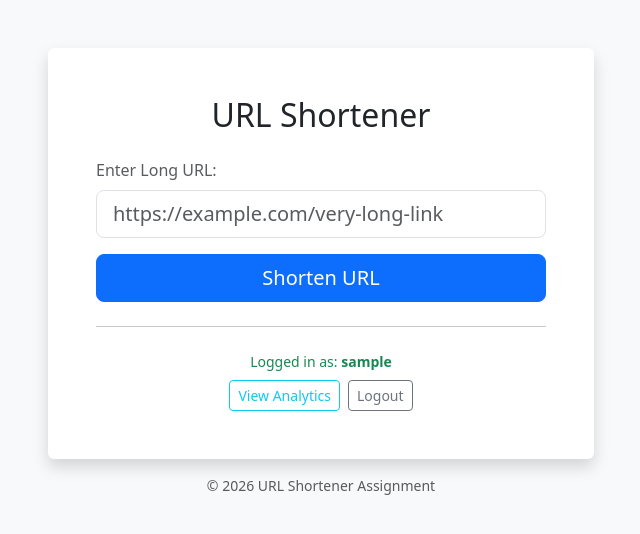
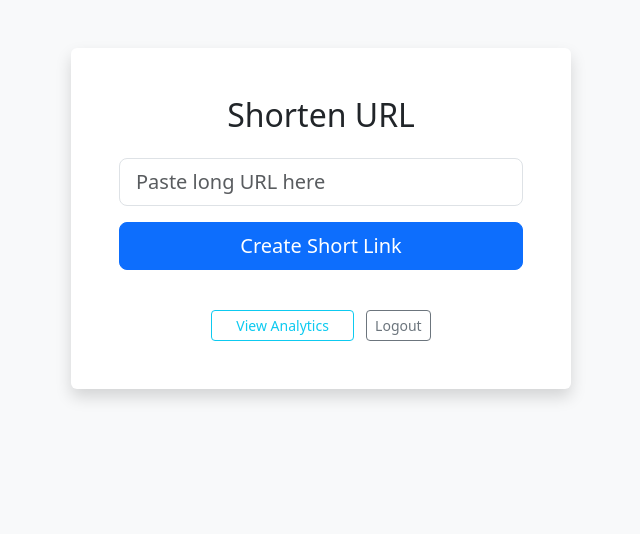
Before and after one commit to zak-liu/url-shortener, a Django app: page / in a window 1280 px wide. Shown: the top 534 px of the page, without its empty margins (319-959 px from the left). Run offline with Django 5.2, Linux system fonts and the light colour scheme; the visitor is signed in with stand-in values (Sample User, id 1).

Commit message:
Fix CSRF and URL naming issues, implement click analytics, and update UI labels

```diff
--- a/shortener/models.py
+++ b/shortener/models.py
@@ -1,7 +1,3 @@
-# shortener/models.py
-from django.db import models
-from django.contrib.auth.models import User
-# shortener/models.py
 from django.db import models
 from django.contrib.auth.models import User
 
--- a/shortener/templates/shortener/index.html
+++ b/shortener/templates/shortener/index.html
@@ -2,62 +2,56 @@
 <html lang="en">
 <head>
     <meta charset="UTF-8">
-    <meta name="viewport" content="width=device-width, initial-scale=1.0">
     <title>URL Shortener Pro</title>
     <link href="https://cdn.jsdelivr.net/npm/bootstrap@5.3.0/dist/css/bootstrap.min.css" rel="stylesheet">
+    <style>
+        /* Smooth transition for the Open button */
+        .open-btn:hover { background-color: #198754 !important; color: white !important; }
+    </style>
 </head>
 <body class="bg-light">
     <div class="container mt-5">
-        <div class="row justify-content-center">
-            <div class="col-md-6">
-                <div class="card shadow border-0">
+        <div class="card shadow border-0 mx-auto" style="max-width: 500px;">
             <div class="card-body p-5">
-                        <h2 class="card-title text-center mb-4">URL Shortener</h2>
+                <h2 class="text-center mb-4">Shorten URL</h2>
 
                 {% if user.is_authenticated %}
-                            <form method="POST">
-                                {% csrf_token %}
-                                <div class="mb-3">
-                                    <label for="original_url" class="form-label text-muted">Enter Long URL:</label>
-                                    <input type="url" name="original_url" class="form-control form-control-lg" id="original_url" placeholder="https://example.com/very-long-link" required>
+                    <form method="POST" action="{% url 'create_url' %}">
+                        {% csrf_token %} <div class="mb-3">
+                            <input type="url" name="original_url" class="form-control form-control-lg" placeholder="Paste long URL here" required>
                         </div>
-                                <button type="submit" class="btn btn-primary w-100 btn-lg">Shorten URL</button>
+                        <button type="submit" class="btn btn-primary w-100 btn-lg mb-3">Create Short Link</button>
                     </form>
 
                     {% if short_url %}
                         <div class="alert alert-success mt-4">
-                                    <p class="mb-2"><strong>Success! Your link is ready:</strong></p>
+                            <p class="mb-2"><strong>Ready!</strong></p>
                             <div class="input-group">
-                                        <input type="text" class="form-control" value="{{ short_url }}" id="shortUrlText" readonly>
-                                        <a href="{{ short_url }}" target="_blank" class="btn btn-outline-success">Open</a>
+                                <input type="text" class="form-control" value="{{ short_url }}" readonly>
+
+                                <a href="{{ short_url }}" target="_blank" class="btn btn-success open-btn">
+                                    Open
+                                </a>
                             </div>
+                            <small class="text-muted mt-2 d-block">Click "Open" to test analytics tracking.</small>
                         </div>
                     {% endif %}
 
-                            <hr class="my-4">
-
+                    <div class="text-center mt-4">
+                        <a href="{% url 'url_stats' %}" class="btn btn-outline-info btn-sm px-4">View Analytics</a>
+                        <a href="{% url 'account_logout' %}" class="btn btn-outline-secondary btn-sm ms-2">Logout</a>
+                    </div>
+                {% else %}
                     <div class="text-center">
-                                <p class="text-success small mb-2">Logged in as: <strong>{{ user.username }}</strong></p>
-                                <div class="d-flex justify-content-center gap-2">
-                                    <a href="{% url 'url_stats' %}" class="btn btn-sm btn-outline-info">View Analytics</a>
-                                    <a href="{% url 'account_logout' %}" class="btn btn-sm btn-outline-secondary">Logout</a>
-                                </div>
-                            </div>
-
-                        {% else %}
-                            <div class="text-center py-4">
-                                <p class="text-danger mb-4">Please login to start shortening URLs.</p>
+                        <p class="text-muted mb-4">Please login to start shortening links.</p>
                         <div class="d-grid gap-2">
                             <a href="{% url 'google_login' %}" class="btn btn-outline-dark">Login with Google</a>
-                                    <a href="{% url 'facebook_login' %}" class="btn btn-outline-primary">Login with Facebook</a>
+                            <a href="{% url 'facebook_login' %}" class="btn btn-primary">Login with Facebook</a>
                         </div>
                     </div>
                 {% endif %}
             </div>
         </div>
-                <p class="text-center mt-3 text-muted small">© 2026 URL Shortener Assignment</p>
-            </div>
-        </div>
     </div>
 </body>
 </html>
--- a/shortener/views.py
+++ b/shortener/views.py
@@ -1,11 +1,5 @@
 from django.shortcuts import render, redirect, get_object_or_404
-from django.http import HttpResponse
 from django.contrib.auth.decorators import login_required
-
-from .models import ShortenedURL, ClickDetail
-from .utils import generate_short_code
-# shortener/views.py
-from django.shortcuts import render, redirect, get_object_or_404
 from .models import ShortenedURL, ClickDetail
 from .utils import generate_short_code
 
@@ -33,34 +27,40 @@ def create_url(request):
             # This makes the link clickable for the user
             short_url = request.build_absolute_uri(f'/{short_code}')
         else:
-            # You can also use Django Messages framework here for better UX
+            # Return an error message if the user is not logged in
             return render(request, "shortener/index.html", {"error": "Please login first."})
 
     # Return the index page with the newly created short_url (if any)
     return render(request, "shortener/index.html", {"short_url": short_url})
 
+
 def redirect_url(request, short_code):
     """
-    View to redirect to the original URL and log visitor's IP address.
+    View to redirect to the original URL and log the visitor's IP address.
     """
-    # 1. Fetch the URL record
+    # 1. Fetch the URL record from the database
     url_record = get_object_or_404(ShortenedURL, short_code=short_code)
 
-    # 2. Capture the visitor's IP address (Crucial part of the assignment)
+    # 2. Capture the visitor's IP address
+    # This checks 'HTTP_X_FORWARDED_FOR' first, which is required for environments like Render.
     x_forwarded_for = request.META.get('HTTP_X_FORWARDED_FOR')
+
     if x_forwarded_for:
-        ip = x_forwarded_for.split(',')[0]
+        # The header may contain a list of IPs (e.g., "client_ip, proxy_ip").
+        # We take the first one and use .strip() to remove any whitespace.
+        ip = x_forwarded_for.split(',')[0].strip()
     else:
+        # Fallback to REMOTE_ADDR for direct connections (e.g., localhost).
         ip = request.META.get('REMOTE_ADDR')
 
-    # 3. Log the click information
+    # 3. Log the click information into the ClickDetail model
     ClickDetail.objects.create(
         url_record=url_record,
         ip_address=ip,
         user_agent=request.META.get('HTTP_USER_AGENT', '')
     )
 
-    # 4. Redirect to the original long URL
+    # 4. Redirect the user to the original long URL
     return redirect(url_record.original_url)
 
 
@@ -72,4 +72,6 @@ def url_stats(request):
     """
     # Fetch URLs owned by the user, ordered by creation time (newest first)
     user_urls = ShortenedURL.objects.filter(user=request.user).order_by('-created_at')
+
+    # Render the stats page
     return render(request, 'shortener/stats.html', {'urls': user_urls})
```
Also changed, not shown: config/settings.py (+41 -0 lines), shortener/admin.py (+10 -1 lines), shortener/templates/shortener/stats.html (+45 -22 lines), 1 other file. Lines whose indentation alone changed are shown as unchanged.
